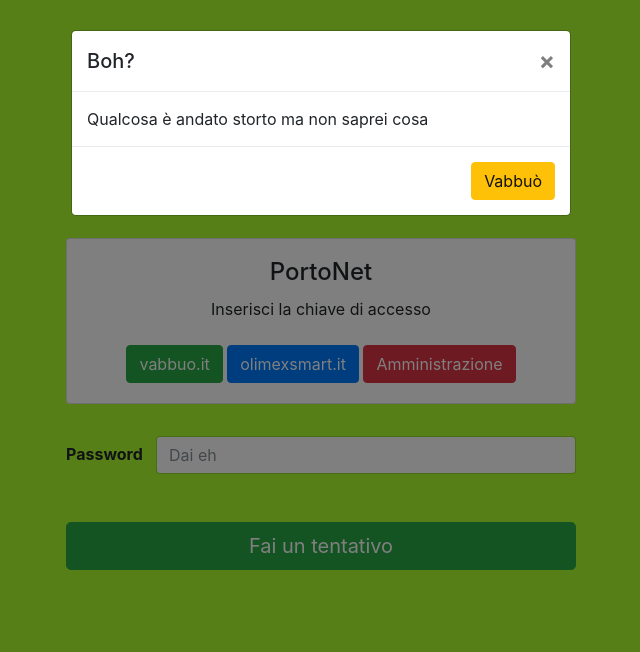
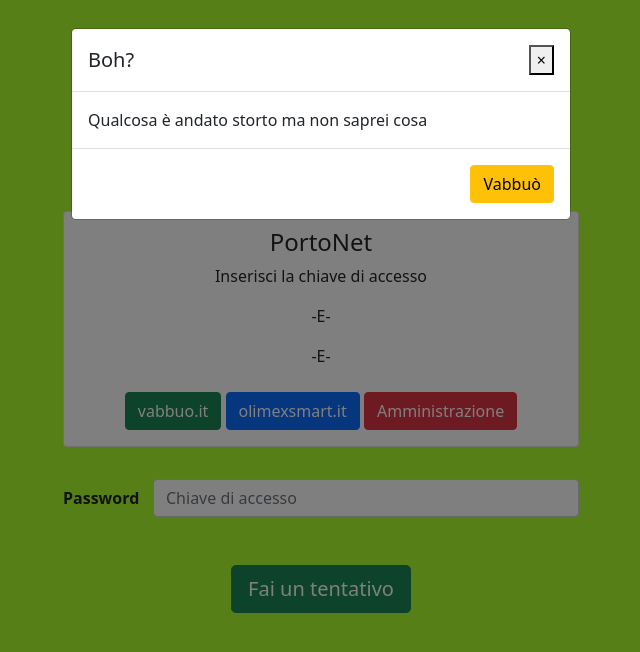
Before and after one commit to olimexsmart/DoorOpener, a plain HTML site: page index.htm in a window 1280 px wide. Both pictures are taken after a click on the button "Fai un tentativo". Shown: the whole page, without its empty margins (319-959 px from the left). Drawn offline with nearby package versions, Linux system fonts and the light colour scheme; no server answers.

Commit message:
Last Arduino-based commit (incomplete frontend state)

```diff
--- a/index.htm
+++ b/index.htm
@@ -3,11 +3,8 @@
 
 <head>
     <meta charset="UTF-8" name="viewport" content="width=device-width, initial-scale=1, shrink-to-fit=no">
-    <title>Portone</title>
-    <script src="https://cdnjs.cloudflare.com/ajax/libs/popper.js/1.11.0/umd/popper.min.js" integrity="sha384-b/U6ypiBEHpOf/4+1nzFpr53nxSS+GLCkfwBdFNTxtclqqenISfwAzpKaMNFNmj4" crossorigin="anonymous"></script>
-    <link rel="stylesheet" href="https://maxcdn.bootstrapcdn.com/bootstrap/4.0.0-beta/css/bootstrap.min.css" integrity="sha384-/Y6pD6FV/Vv2HJnA6t+vslU6fwYXjCFtcEpHbNJ0lyAFsXTsjBbfaDjzALeQsN6M" crossorigin="anonymous">
-    <script src="https://ajax.googleapis.com/ajax/libs/jquery/3.2.1/jquery.min.js"></script>
-    <script src="https://maxcdn.bootstrapcdn.com/bootstrap/4.0.0-beta/js/bootstrap.min.js" integrity="sha384-h0AbiXch4ZDo7tp9hKZ4TsHbi047NrKGLO3SEJAg45jXxnGIfYzk4Si90RDIqNm1" crossorigin="anonymous"></script>
+    <title>PortoneNet</title>
+    <link href="https://cdn.jsdelivr.net/npm/bootstrap@5.0.1/dist/css/bootstrap.min.css" rel="stylesheet" integrity="sha384-+0n0xVW2eSR5OomGNYDnhzAbDsOXxcvSN1TPprVMTNDbiYZCxYbOOl7+AMvyTG2x" crossorigin="anonymous">
 
     <link rel="stylesheet" href="olliout.css">
     <link rel="stylesheet" href="loader.css">
@@ -39,10 +36,10 @@
                         <b>Password</b>
                     </label>
                     <div class="mt-2 col-sm-10">
-                        <input type="password" class="form-control" name="k" id="key" placeholder="Dai eh" title="Mi raccomando">
+                        <input type="password" class="form-control" name="k" id="key" placeholder="Chiave di accesso">
                     </div>
                     <div class="mt-5 col-sm-12 text-center">
-                        <button type="button" class="btn btn-success btn-lg btn-block" title="Daje" id="submit">Fai un tentativo</button>
+                        <button type="button" class="btn btn-success btn-lg btn-block" id="submit">Fai un tentativo</button>
                     </div>
                 </div>
             </form>
@@ -152,73 +149,99 @@
 
     <div id="loader"></div>
 
-    <!-- <script src="index.js"></script> -->
+
+    <script src="https://cdn.jsdelivr.net/npm/bootstrap@5.0.1/dist/js/bootstrap.bundle.min.js" integrity="sha384-gtEjrD/SeCtmISkJkNUaaKMoLD0//ElJ19smozuHV6z3Iehds+3Ulb9Bn9Plx0x4" crossorigin="anonymous"></script>
     <script>
+        const keyIn = document.getElementById('key');
+        const accessForm = document.getElementById('access');
+        const submitBtn = document.getElementById('submit');
+        const count1P = document.getElementById('count1');
+        const count2P = document.getElementById('count2');
+        const loaderDiv = document.getElementById('loader');
+
+        const openMod = new bootstrap.Modal(document.getElementById('open'));
+        const lockedMod = new bootstrap.Modal(document.getElementById('locked'));
+        const forbiddenMod = new bootstrap.Modal(document.getElementById('forbidden'));
+        const tooManyMod = new bootstrap.Modal(document.getElementById('tooMany'));
+        const defaultMod = new bootstrap.Modal(document.getElementById('default'));
+
+        // Update number of correct and failed logons
         function getCounters() {
-            $.ajax({
-                url: "count",
+            const url = "count";
+            const options = {
                 method: "GET",
                 dataType: "text",
-                timeout: 10000,
-                success: function (result) {
-                    q = result.split('#');
-                    $('#count1').text("Numero totale aperture: " + q[0]);
-                    $('#count2').text("Tentativi falliti: " + q[1]);
+                timeout: 10000
+            }
+            fetch(url, options).then(response => {
+                if (response.ok) {
+                    response.text().then(text => {
+                        q = text.split('#');
+                        count1P.innerText = `Numero totale aperture: ${q[0]}`;
+                        count2P.innerText = `Tentativi falliti: ${q[1]}`;
+                    })
+                } else {
+                    count2P.innerText = count1P.innerText = "-E-";
                 }
             });
         }
 
-        $(function () {
+        // Once DOM is loaded, attach events
+        document.addEventListener("DOMContentLoaded", () => {
 
-            $('#key').keydown(function (event) {
+            // Simulate click event when pressing enter
+            keyIn.addEventListener('keydown', event => {
                 var keyCode = (event.keyCode ? event.keyCode : event.which);
                 if (keyCode == 13) {
-                    $('#submit').trigger('click');
+                    submitBtn.dispatchEvent(new Event('click'));
                 }
             });
 
-            $('#access').submit(function (e) {
-                e.preventDefault();
+            // Deactivate old-school form submission
+            accessForm.addEventListener('submit', event => {
+                event.preventDefault();
             });
 
-            $('#submit').click(function () {
-                $.ajax({	// Send request
-                    url: "login",
+            // Main button submission
+            submitBtn.addEventListener('click', event => {
+                const url = "login";
+                const options = {
                     method: "POST",
                     dataType: "text",
-                    data: $('#access').serialize(),
                     timeout: 10000,
-                    success: function (result) {
-                        $('#loader').hide();
-                        $('#open').modal();
-                        getCounters();
-                    },
-                    error: function (result) {
-                        $('#loader').hide();
-                        switch (result.status) {
+                    body: keyIn.value
+                };
+
+                fetch(url, options).then(response => {
+                    loaderDiv.style.display = "none";
+                    switch (response.status) {
+                        case 200:
+                            openMod.show();
+                            break;
                         case 423:
-                                $('#locked').modal();
+                            lockedMod.show();
                             break;
                         case 403:
-                                $('#forbidden').modal();
+                            forbiddenMod.show();
                             break;
                         case 429:
-                                $('#tooMany').modal();
+                            tooManyMod.show();
                             break;
                         default:
-                                $('#default').modal();
+                            defaultMod.show();
                             break;
-                        }
                             getCounters();
                     }
                 });
-                //alert("Sent");
-                $('#loader').show();
+
+                loaderDiv.style.display = "block";
             });
 
             getCounters();
         });
     </script>
+
+
 </body>
 
 </html>
```
Also changed, not shown: 404.htm (+8 -13 lines), admin.htm (+35 -35 lines), 3 other files. Lines whose indentation alone changed are shown as unchanged.
